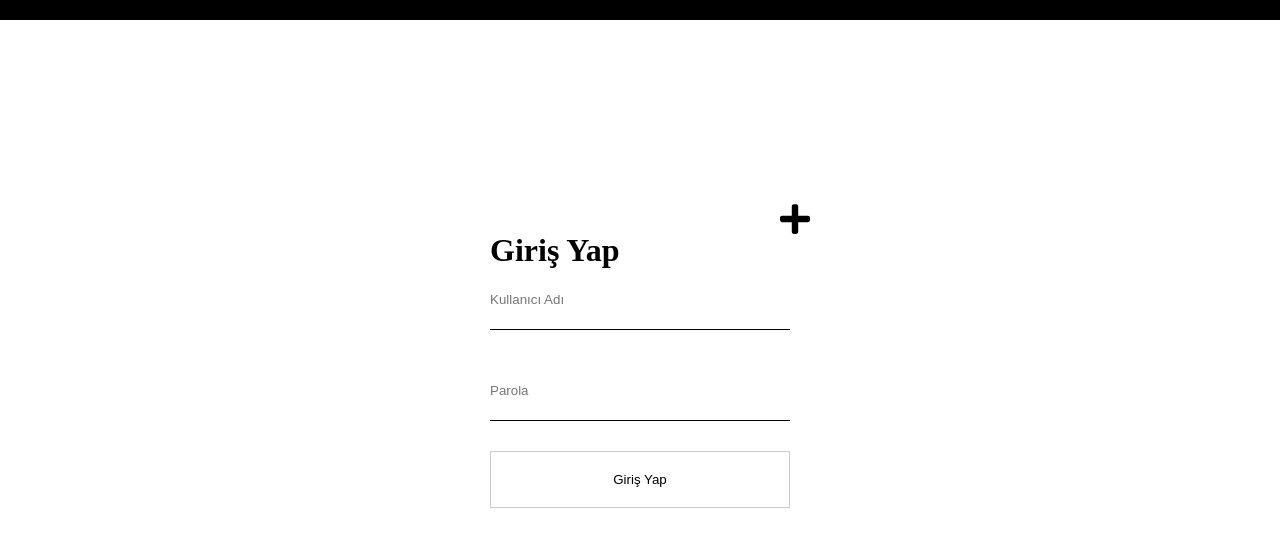
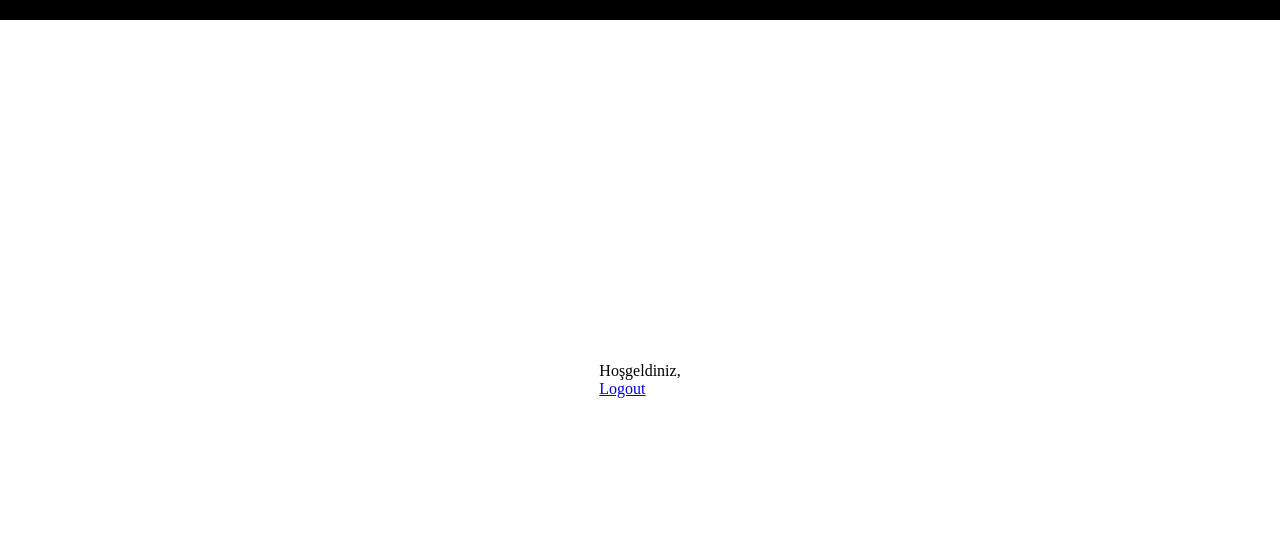
Before and after one commit to cuneydbolukoglu/membership-app, a React (Create React App) app: page /home in a window 1280 px wide. Before the commit this address led to /#/. Shown: the top 546 px of the page. Built offline with nearby package versions, Linux system fonts and the light colour scheme.

Commit message:
edit pages

```diff
--- a/src/pages/Home.jsx
+++ b/src/pages/Home.jsx
@@ -1,18 +1,18 @@
 
-import { Redirect } from 'react-router-dom';
+import { Link, Route, Redirect } from 'react-router-dom';
 
 const Home = props => {
     const hasLogin = props.login
+    const username = props.username
 
     return (
-        <h1>Hoşgeldiniz, {props.username}</h1>,
-
-        hasLogin ? (
-                <Redirect to="/home" />
-
-        ) : (
-                <Redirect to="/" />
-            )
+        <>
+            <Route exact path="/">
+                {hasLogin ? <Redirect to="/home" /> : <Redirect to="/" />}
+            </Route>
+            <div>Hoşgeldiniz, {username}</div>
+            <Link to="/">Logout</Link>
+        </>
     )
 }
 
--- a/src/pages/Login.jsx
+++ b/src/pages/Login.jsx
@@ -3,6 +3,7 @@ import { Link } from 'react-router-dom';
 import { getData } from '../components/data-controller';
 import { COULD_NOT_LOGIN, LOGIN_SUCCESS } from '../components/message/message';
 import ErrorMessage from '../components/error-message';
+import passwordHash from 'password-hash';
 
 import Home from './Home';
 
@@ -10,7 +11,7 @@ import registerIcon from '../assets/img/plus-solid.svg';
 
 const Login = props => {
     const [username, setUsername] = useState(null);
-    const [password, setPassword] = useState(null);
+    const [password, setPassword] = useState("");
     const [errorMessage, setErrorMessage] = useState(null);
     const [errorResult, setErrorResult] = useState(false);
 
@@ -18,7 +19,7 @@ const Login = props => {
         e.preventDefault();
 
         getData(function (response) {
-            const data = JSON.parse(response.data).find(item => item.username === username && item.password === password)
+            const data = JSON.parse(response.data).find(item => item.username === username && passwordHash.verify(password, item.password))
 
             if (data) {
                 setErrorMessage(LOGIN_SUCCESS);
--- a/src/pages/Register.jsx
+++ b/src/pages/Register.jsx
@@ -4,17 +4,18 @@ import { setData } from '../components/data-controller';
 import { uuidv4 } from '../components/helper';
 import ErrorMessage from '../components/error-message';
 import { MATCH_PASWORD, NULL_PASSWORD, NULL_USERNAME } from '../components/message/message';
+import passwordHash from 'password-hash';
 
 import closeIcon from '../assets/img/times-solid.svg';
 
 const Register = props => {
     const [username, setUsername] = useState(null);
-    const [password, setPassword] = useState(null);
+    const [password, setPassword] = useState("");
     const [repeatPassword, setRepeatPassword] = useState(null);
     const [errorMessage, setErrorMessage] = useState(null);
     const [errorResult, setErrorResult] = useState(null);
 
-    const newUser = { id: uuidv4(), username: username, password: password };
+    const newUser = { id: uuidv4(), username: username, password: passwordHash.generate(password) };
 
     const onButtonClick = e => {
         e.preventDefault();
@@ -25,11 +26,11 @@ const Register = props => {
                 setErrorMessage(response.message);
                 setErrorResult(response.result);
             })
-        } else if (!username){
+        } else if (!username) {
             setErrorMessage(NULL_USERNAME);
-        } else if (!password){
+        } else if (!password) {
             setErrorMessage(NULL_PASSWORD);
-        } else if (password !== repeatPassword){
+        } else if (password !== repeatPassword) {
             setErrorMessage(MATCH_PASWORD);
         }
     }
@@ -57,7 +58,7 @@ const Register = props => {
                     onClick={onButtonClick}
                 >Kaydol</button>
             </form>
-            <ErrorMessage message={errorMessage} result={errorResult}/>
+            <ErrorMessage message={errorMessage} result={errorResult} />
         </div>
     )
 }
```
